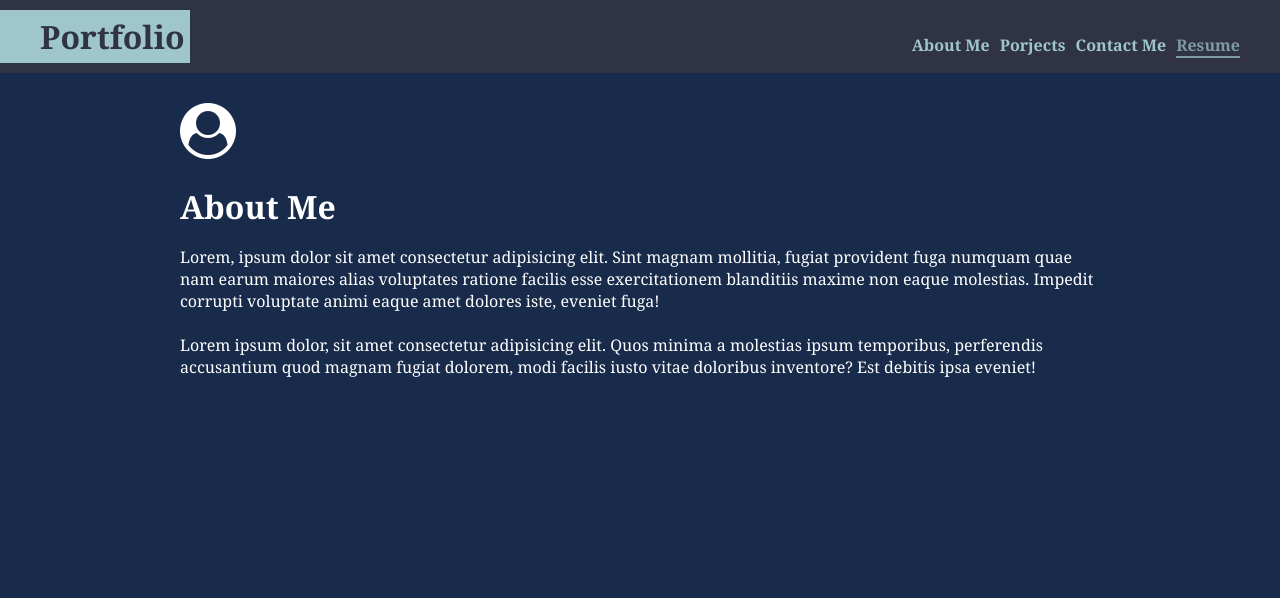
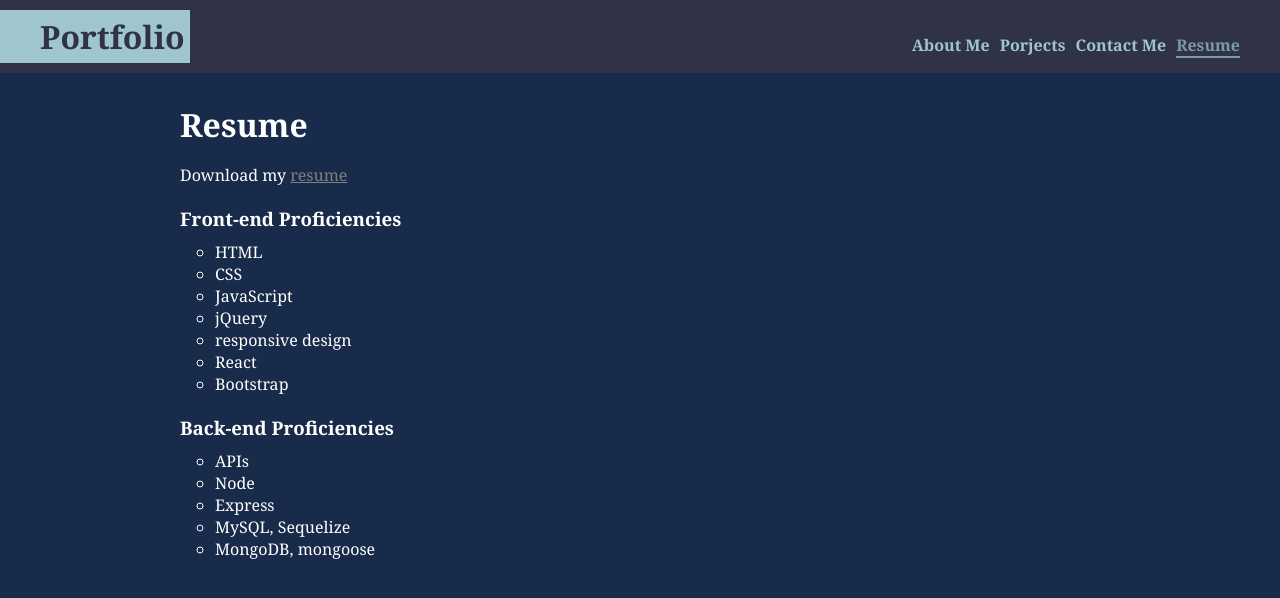
Before and after one commit to a-taghva/react-portfolio, a React (Create React App) app: page / in a window 1280 px wide. Both pictures are taken after a click on the item "Resume". Shown: the top 598 px of the page. Built offline with nearby package versions, Linux system fonts and the light colour scheme.

Commit message:
add resume component

```diff
--- a/src/App.css
+++ b/src/App.css
@@ -99,14 +99,37 @@ main {
 
 /* apply styles to about-me */
 
+
+
 section {
   max-width: 980px;
+  margin: auto;
+  padding: 30px;
+  height: 80vh;
+}
+
+#contact-me {
   display: flex;
   flex-direction: column;
   justify-content: space-between;
-  margin: auto;
-  padding: 30px;
-  height: 80vh;
+}
+
+section ul {
+  list-style-type: circle;
+  margin-left: 35px;
+}
+
+section h3 {
+  margin-top: 20px;
+  margin-bottom: 10px
+}
+
+.resume-download a {
+  color: gray;
+}
+
+.resume-download a:hover {
+  color: white;
 }
 
 section .fa {
@@ -349,9 +372,9 @@ section div {
     margin-top: 10px;
   }
 
-  section {
+  /* section {
     flex-direction: column;
-  }
+  } */
 
   .section-title {
       /* border-right: none; */
--- a/src/App.js
+++ b/src/App.js
@@ -3,6 +3,7 @@ import Nav from './components/Nav';
 import About from './components/About';
 import Projects from './components/Projects';
 import Contact from './components/Contact';
+import Resume from './components/Resume'
 import './App.css';
 
 function App() {
@@ -37,6 +38,8 @@ function App() {
         return <Projects />
       case 'Contact':
         return <Contact />
+      case 'Resume':
+        return <Resume />
       default:
         return <About />
     }
--- /dev/null
+++ b/src/components/Resume/index.js
@@ -0,0 +1,32 @@
+import React from 'react';
+
+function Resume() {
+  return(
+    <section id="resume">
+      <h2 class="section-title">Resume</h2>
+      <p class="resume-download">
+        Download my <a href="#">resume</a>
+      </p>
+      <h3>Front-end Proficiencies</h3>
+      <ul>
+        <li>HTML</li>
+        <li>CSS</li>
+        <li>JavaScript</li>
+        <li>jQuery</li>
+        <li>responsive design</li>
+        <li>React</li>
+        <li>Bootstrap</li>
+      </ul>
+      <h3>Back-end Proficiencies</h3>
+      <ul>
+        <li>APIs</li>
+        <li>Node</li>
+        <li>Express</li>
+        <li>MySQL, Sequelize</li>
+        <li>MongoDB, mongoose</li>
+      </ul>
+    </section>
+  )
+}
+
+export default Resume;
```
